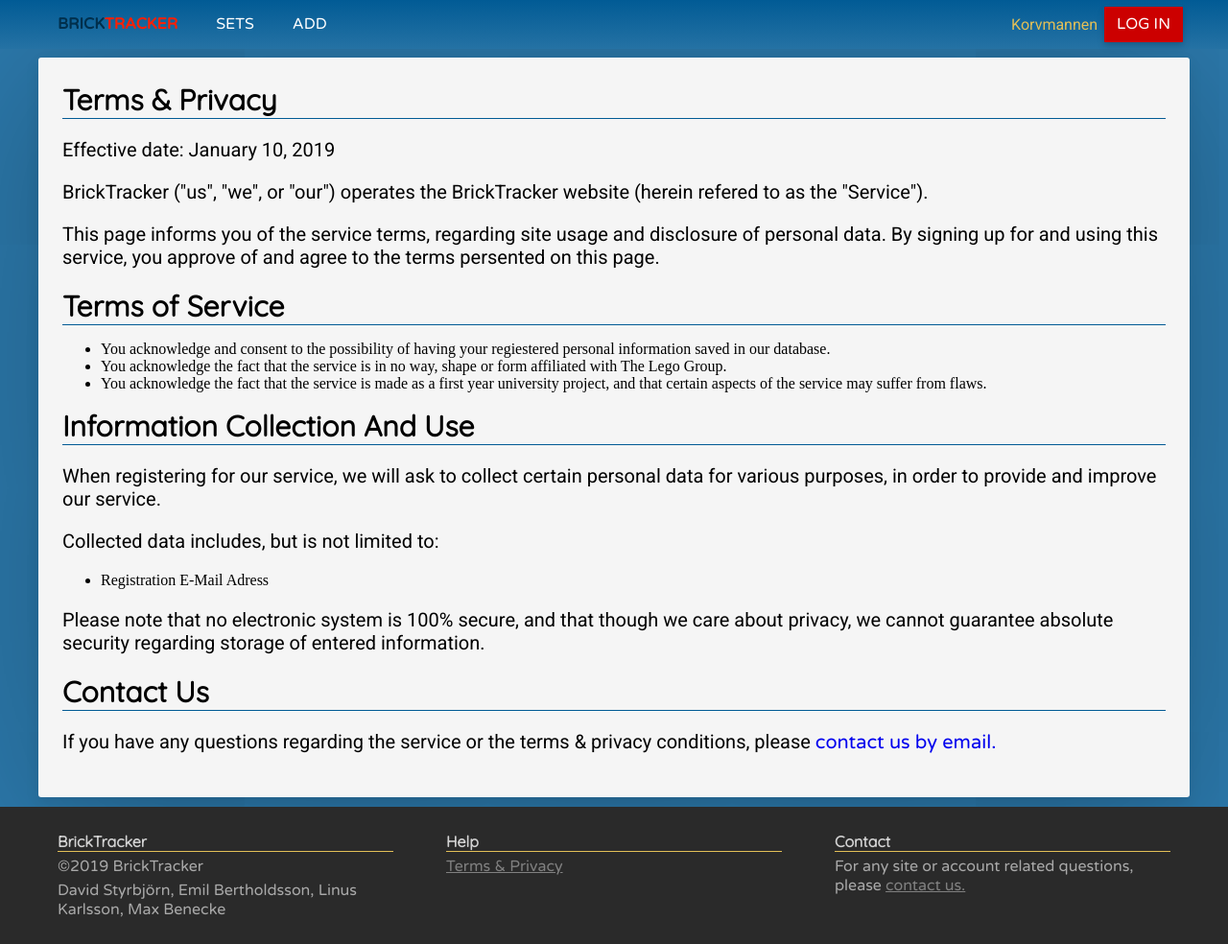
After one commit to davidstyrbjorn/bricktracker-tnmk30, a PHP site: page /html/terms.html in a window 1280 px wide. The commit adds this page. Shown: the whole page at 96% size. Run offline with PHP 8.4, Linux system fonts and the light colour scheme.

Commit message:
Terms & privacy

```diff
--- a/css/style.css
+++ b/css/style.css
@@ -4,6 +4,12 @@ body{
 }
 
 .wrapper{
+    width:1200px;
+    margin:auto;
+}
+
+.wrapper-terms{
+    padding-top: 50px;
     width:1200px;
     margin:auto;
 }
@@ -213,6 +219,7 @@ header{
     box-shadow: 0 15px 200px 0 rgba(0,0,0,0.31),
                 0 5px 15px 0 rgba(0,0,0,0.08);
 }
+
 .section{
     margin:10px;
     display:flex;
--- /dev/null
+++ b/html/terms.html
@@ -0,0 +1,110 @@
+<!DOCTYPE html>
+<html>
+    <head>
+        <meta charset="utf-8"/>
+		<title>BrickTracker - Welcome!</title>
+		<meta name="description" content="Keep track of your collection online!">
+  		<meta name="keywords" content="Bricks Lego collection track tracking ">
+  		<meta name="author" content="Emil Bertholdsson, David Styrbjörn, Linus Karlsson, Max Benecke">
+        <link href="https://fonts.googleapis.com/css?family=Quicksand|Varela+Round|Roboto|Montserrat" rel="stylesheet">
+  		<link  href="../css/style.css" rel="stylesheet"/>
+  		<script src=""></script>
+  		<meta name="viewport" content="width=device-width, initial-scale=1.0">
+    </head>
+
+    <body>
+
+        <nav>
+            <div class="wrapper">
+                <div class="nav-items">
+                    <div class="nav-items-left">
+                        <a class="nav-item logo" href="">
+
+                   BRICK<span>TRACKER</span>
+
+                        </a>
+                        <a class="nav-item" href="">SETS</a>
+                        <a class="nav-item" href="">ADD</a>
+                    </div>
+                    <div class="nav-items-right">
+                        <p class="username">Korvmannen</p>
+                        <a class="nav-item nav-item-right" href="">LOG IN</a>
+                    </div>
+                </div>
+            </div>
+        </nav>
+
+        <div class="wrapper-terms">
+            <div class="main">
+                <div class="section section-1">
+                    <article>
+        <h2>Terms & Privacy</h2>
+
+
+        <p>Effective date: January 10, 2019</p>
+
+
+        <p>BrickTracker ("us", "we", or "our") operates the BrickTracker website (herein refered to as the "Service").</p>
+
+        <p>This page informs you of the service terms, regarding site usage and disclosure of personal data. By signing up for and using this service, you approve of and agree to the terms persented on this page.</p>
+
+        <h2>Terms of Service</h2>
+        <ul>
+        <li>You acknowledge and consent to the possibility of having your regiestered personal information saved in our database.</li>
+        <li>You acknowledge the fact that the service is in no way, shape or form affiliated with The Lego Group.</li>
+        <li>You acknowledge the fact that the service is made as a first year university project, and that certain aspects of the service may suffer from flaws.</li>
+        </ul>
+
+        <h2>Information Collection And Use</h2>
+
+        <p>When registering for our service, we will ask to collect certain personal data for various purposes, in order to provide and improve our service.</p>
+
+        <p>Collected data includes, but is not limited to:</p>
+        <ul>
+            <li>Registration E-Mail Adress</li>
+        </ul>
+
+        <p>Please note that no electronic system is 100% secure, and that though we care about privacy, we cannot guarantee absolute security regarding storage of entered information.</p>
+
+        <h2>Contact Us</h2>
+
+        <p>If you have any questions regarding the service or the terms & privacy conditions, please <a href = "mailto: brick_tracker_team@gmail.com">contact us by email.</a></p>
+                    </article>
+                </div>
+            </div>
+
+            <div class="reg">
+
+            </div>
+
+        </div>
+        <footer>
+
+            <div class="wrapper">
+                <div class="footer-sections">
+                    <div class="footer-section">
+                        <ul>
+                            <li class="list-header">BrickTracker</li>
+                            <li><a>©2019 BrickTracker</a></li>
+                            <li><a>David Styrbjörn, Emil Bertholdsson, Linus Karlsson, Max Benecke</a></li>
+                        </ul>
+                    </div>
+                    <div class="footer-section">
+                        <ul>
+                            <li class="list-header">Help</li>
+                            <li><a class="footer-link">Terms & Privacy</a></li>
+                        </ul>
+                    </div>
+                    <div class="footer-section">
+                        <ul>
+                            <li class="list-header">Contact</li>
+                            <li><a>For any site or account related questions, please </a><a class="footer-link" href = "mailto: brick_tracker_team@gmail.com">contact us.</a></li>
+                        </ul>
+                    </div>
+                </div>
+            </div>
+
+        </footer>
+
+    </body>
+</html>
```
